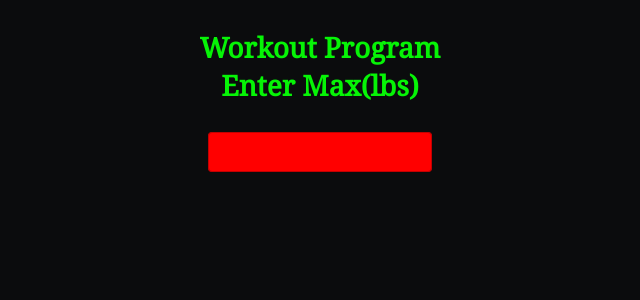
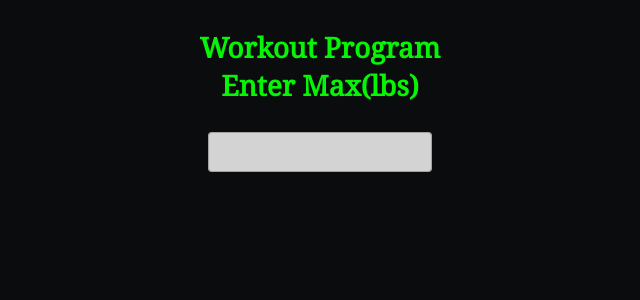
Before and after one commit to SalvadorRamon/WorkoutProgram, a React (Create React App) app: page / in a window 1280 px wide. Shown: the top 300 px of the page, without its empty margins (320-960 px from the left). Built offline with nearby package versions, Linux system fonts and the light colour scheme.

Commit message:
Updated version, and InputFile background color.

```diff
--- a/package.json
+++ b/package.json
@@ -1,6 +1,6 @@
 {
   "name": "Workout Program",
-  "version": "1.0.0",
+  "version": "1.0.2",
   "homepage": "https://salvadorramon.github.io/WorkoutProgram/",
   "private": true,
   "dependencies": {
--- a/src/App.js
+++ b/src/App.js
@@ -26,7 +26,7 @@ function App() {
       </h3>
       <TextField size='small' value={inputText} onChange={handleChange} sx={{
         '& .MuiOutlinedInput-root': {
-          backgroundColor: 'red',
+          backgroundColor: 'lightgrey',
           fontWeight: 'bold',
           fontFamily: 'Noto Serif',
         },
```
